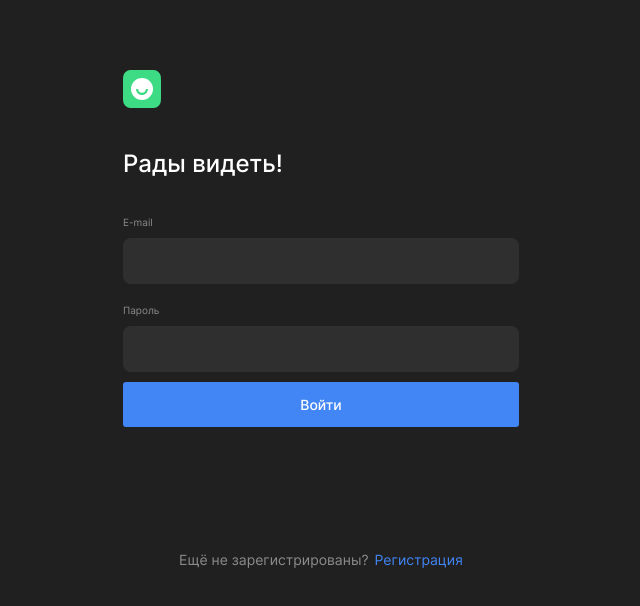
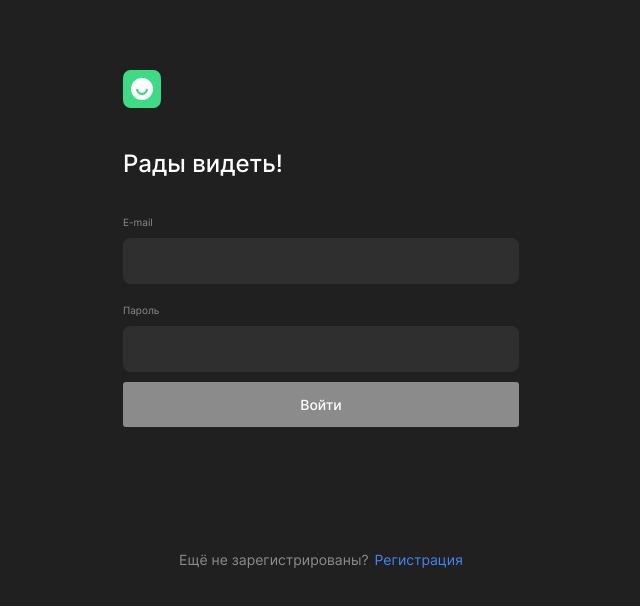
Before and after one commit to ShLiana/movies-explorer-frontend, a React (Create React App) app: page /signin in a window 1280 px wide. Shown: the top 606 px of the page, without its empty margins (319-959 px from the left). Built offline with nearby package versions, Linux system fonts and the light colour scheme.

Commit message:
добавила disabled для внопки авторизации/регистрации

```diff
--- a/src/components/ButtonSubmitAuth/ButtonSubmitAuth.js
+++ b/src/components/ButtonSubmitAuth/ButtonSubmitAuth.js
@@ -1,9 +1,10 @@
 // ButtonSubmitAuth — кнопка отправки запроса на авторизацию
 import './ButtonSubmitAuth.css';
 
-const ButtonSubmitAuth = ({ text, isDisabled }) => {
+const ButtonSubmitAuth = ({ text, isDisabled, ...rest }) => {
+  const ButtonSubmitAuthStatus =  `${isDisabled ? 'button-submit-auth button-submit-auth:disabled' : 'button-submit-auth button-submit-auth:hover'}`
   return (
-    <button className='button-submit-auth' type='submit' disabled={isDisabled} text={text}>
+    <button className={ButtonSubmitAuthStatus} type='submit' disabled={isDisabled} text={text} {...rest}>
       {text}
     </button>
   );
```
